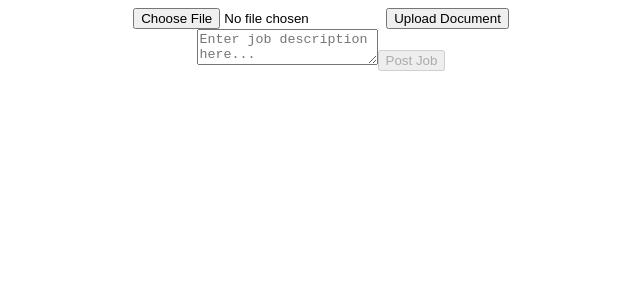
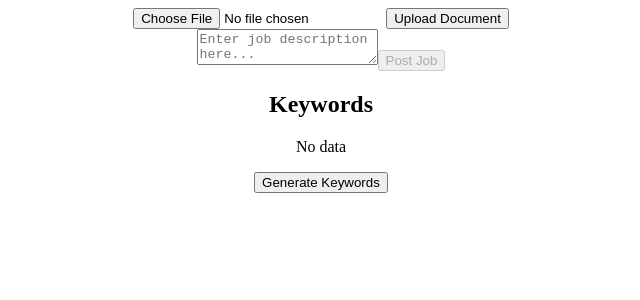
Before and after one commit to Presho99/job-hunter, a React (Create React App) app: page / in a window 1280 px wide. Shown: the top 300 px of the page, without its empty margins (319-959 px from the left). Built offline with nearby package versions, Linux system fonts and the light colour scheme.

Commit message:
Add generate keywords functionality

```diff
--- a/src/App.js
+++ b/src/App.js
@@ -1,11 +1,12 @@
 import React, {useState} from 'react';
 import Job from './components/Job';
-
+import Keywords from './components/Keywords';
 import Doc from './components/Doc';
 import './App.css';
 
 function App() {
 const [uploadedDoc, setUploadedDoc] = useState(null)
+const [jobDescription, setJobDescription] = useState('')
 
   const handleDocumentUpload = (document) => {
     setUploadedDoc(document)
@@ -13,6 +14,7 @@ const [uploadedDoc, setUploadedDoc] = useState(null)
 
   const handleJobSubmit = (jd) => {
     console.log('Job description submitted', jd)
+    setJobDescription(jd)
 
   }
 
@@ -20,6 +22,7 @@ const [uploadedDoc, setUploadedDoc] = useState(null)
     <div className="App">
       <Doc handleUpload={handleDocumentUpload}/>
       <Job onSubmit={handleJobSubmit}/>
+      <Keywords jobDescription={jobDescription}/>
 
 
     </div>
--- a/src/components/Keywords.js
+++ b/src/components/Keywords.js
@@ -1,8 +1,57 @@
-import React from 'react'
+import React, {useEffect, useState} from 'react'
+import {GoogleGenerativeAI} from '@google/generative-ai'
 
-function Keywords() {
+function Keywords({jobDescription}) {
+  const genAI = new GoogleGenerativeAI('AIzaSyD94CdKXLoxcR_u-hb7Y1TR9cHHQ2aMT1c')
+  const [keywords, setKeywords] = useState([])
+  const [loading, setLoading] = useState(false)
+  const [hasData, setHasData] = useState(false)
+
+  useEffect(() => {
+    if(jobDescription){
+      generateKeywords()
+      setHasData(true)
+    }else{
+      setKeywords([])
+      setHasData(false)
+    }
+  }, [jobDescription])
+
+  async function generateKeywords(){
+    setLoading(true)
+    const model = genAI.getGenerativeModel({model: "gemini-pro"})
+    const prompt = `Generate keywords from the job description: ${jobDescription}`
+    const result = await model.generateContent(prompt)
+    const response = await result.response
+    const text = response.text()
+    const extractedKeywords = extractKeywords(text)
+    setKeywords(extractedKeywords)
+    setLoading(false)
+
+  }
+
+  function extractKeywords(text){
+    return text.split(' ')
+  }
+
   return (
-    <div>Keywords</div>
+    <div>
+      <h2>Keywords</h2>
+      {hasData ? (
+        loading ? (
+          <p>Loading...</p>
+        ) : (
+          <ul>
+            {keywords.map((keyword, index) => (
+              <li key={index}>{keyword}</li>
+            ))}
+          </ul>
+        )
+      ): (
+        <p>No data</p>
+      )}
+      <button onClick={generateKeywords}>Generate Keywords</button>
+    </div>
   )
 }
 
```
